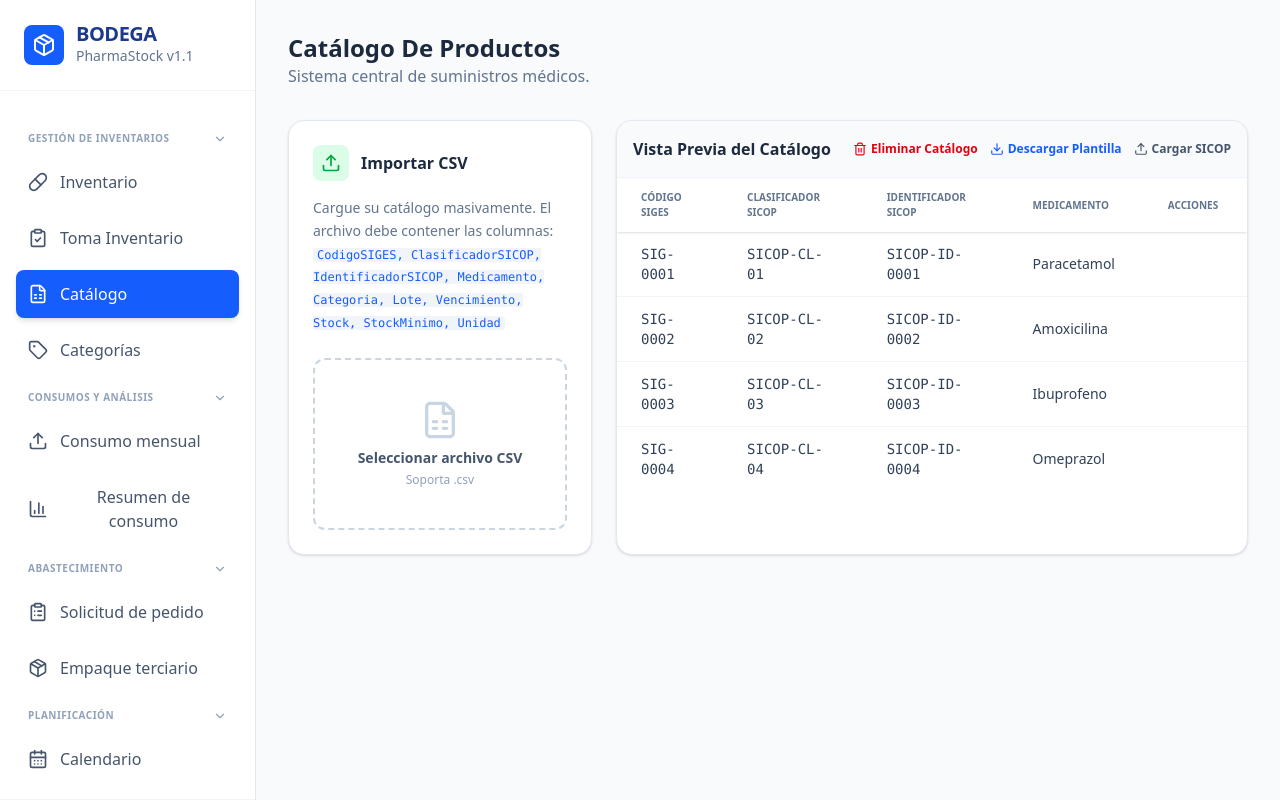
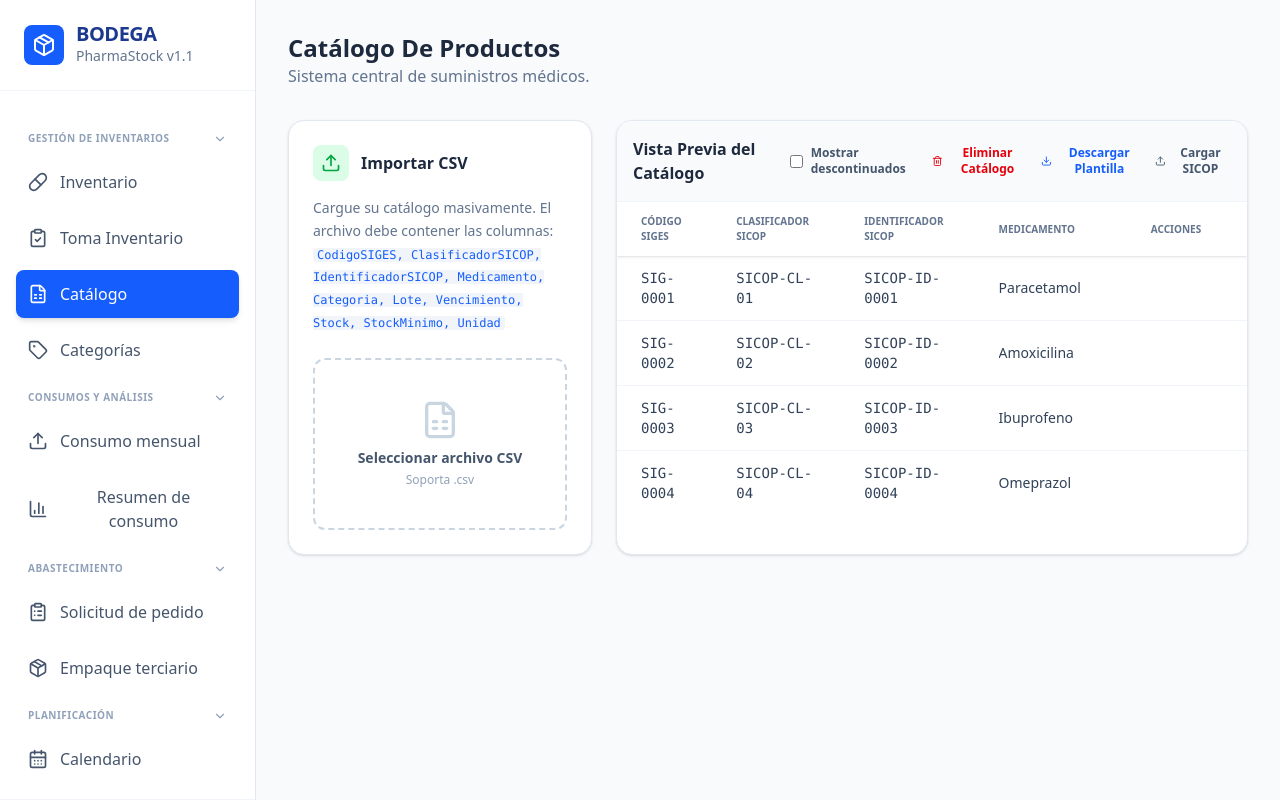
Before and after one commit to davidtencio/bodegapp, a React (Vite) app: page / in a window 1280 px wide. Both pictures are taken after a click on the button "Catálogo". Built offline with nearby package versions, Linux system fonts and the light colour scheme; no server answers.

Commit message:
Catálogo: descontinuar medicamento (soft delete)

```diff
--- a/src/bodega/BodegaApp.jsx
+++ b/src/bodega/BodegaApp.jsx
@@ -81,6 +81,10 @@ export default function BodegaApp() {
   const [isSidebarOpen, setSidebarOpen] = useState(true)
 
   const [medications, setMedications] = useState([])
+  const activeMedications = useMemo(
+    () => (medications ?? []).filter((m) => !m?.discontinued_at),
+    [medications],
+  )
   const [inventorySearch, setInventorySearch] = useState('')
   const [inventoryType, setInventoryType] = useState('772')
   const [hideInventoryNoMovement4m, setHideInventoryNoMovement4m] = useState(false)
@@ -333,7 +337,7 @@ export default function BodegaApp() {
     const daysFactor = Math.max(0, Number(daysToReceipt) || 0) + 4
 
     const byCode = new Map()
-    for (const m of medications ?? []) {
+    for (const m of activeMedications ?? []) {
       const code = String(m?.siges_code || '').trim()
       if (!code) continue
       const existing = byCode.get(code)
@@ -405,16 +409,16 @@ export default function BodegaApp() {
         (Number(b.computed_min_stock) || 0) - (Number(b.stock) || 0) - ((Number(a.computed_min_stock) || 0) - (Number(a.stock) || 0)),
     )
     return results
-  }, [avgMonthlyConsumptionByCode, medications, movementByCodeLast4Months, nextReceiptDate, todayKey])
+  }, [activeMedications, avgMonthlyConsumptionByCode, movementByCodeLast4Months, nextReceiptDate, todayKey])
 
   const stats = useMemo(
     () => ({
-      totalItems: medications.length,
+      totalItems: activeMedications.length,
       lowStockCount: lowStockItems.length,
-      totalStockValue: medications.reduce((acc, curr) => acc + curr.stock, 0),
+      totalStockValue: activeMedications.reduce((acc, curr) => acc + curr.stock, 0),
       recentConsumptions: monthlyBatches[0]?.items?.length || 0,
     }),
-    [medications, lowStockItems, monthlyBatches],
+    [activeMedications, lowStockItems, monthlyBatches],
   )
 
   const filteredInventory = useMemo(() => {
@@ -1150,6 +1154,41 @@ export default function BodegaApp() {
       setAppStatus({
         loading: false,
         message: err?.message ? String(err.message) : 'No se pudo eliminar el medicamento.',
+        type: 'error',
+      })
+    }
+  }
+
+  const toggleDiscontinueMedication = async (med) => {
+    const current = med ? { ...med } : null
+    if (!current?.id) return
+
+    const isDiscontinued = Boolean(current?.discontinued_at)
+    const ok = window.confirm(
+      isDiscontinued
+        ? '¿Desea reactivar este medicamento?'
+        : '¿Desea marcar este medicamento como descontinuado? No se eliminará, solo se ocultará por defecto en Catálogo.',
+    )
+    if (!ok) return
+
+    try {
+      setAppStatus({ loading: true, message: isDiscontinued ? 'Reactivando...' : 'Descontinuando...', type: 'info' })
+      const next = {
+        ...current,
+        discontinued_at: isDiscontinued ? null : new Date().toISOString(),
+      }
+      await store.upsertMedication(next)
+      await reloadMedications()
+      setAppStatus({ loading: false, message: '', type: '' })
+    } catch (err) {
+      const raw = err?.message ? String(err.message) : ''
+      const hint =
+        raw.includes('discontinued_at') && dataProvider === 'supabase' && isSupabaseConfigured
+          ? ' En Supabase falta la columna `discontinued_at`. Ejecuta `supabase/schema.sql` y vuelve a intentar.'
+          : ''
+      setAppStatus({
+        loading: false,
+        message: `${raw || 'No se pudo actualizar el medicamento.'}${hint}`,
         type: 'error',
       })
     }
@@ -2005,6 +2044,7 @@ export default function BodegaApp() {
             onFileChange={processCsv}
             onSicopFileChange={processSicopCsv}
             onEditMedication={openEditMedication}
+            onDiscontinueMedication={toggleDiscontinueMedication}
             onDeleteMedication={deleteMedication}
             onClearCatalog={clearCatalog}
           />
@@ -2096,7 +2136,7 @@ export default function BodegaApp() {
 
         {activeTab === 'order-request' && (
           <OrderRequestView
-            medications={medications}
+            medications={activeMedications}
             months={monthlyBatches}
             tertiaryPackaging={tertiaryPackaging}
             medicationCategories={medicationCategories}
--- a/src/bodega/views/CatalogView.jsx
+++ b/src/bodega/views/CatalogView.jsx
@@ -1,5 +1,5 @@
-import { AlertTriangle, CheckCircle2, Download, Edit2, FileSpreadsheet, Trash2, Upload } from 'lucide-react'
-import { useMemo } from 'react'
+import { AlertTriangle, CheckCircle2, Download, Edit2, FileSpreadsheet, Slash, Trash2, Upload } from 'lucide-react'
+import { useMemo, useState } from 'react'
 
 export default function CatalogView({
   medications,
@@ -12,6 +12,7 @@ export default function CatalogView({
   onFileChange,
   onSicopFileChange,
   onEditMedication,
+  onDiscontinueMedication,
   onDeleteMedication,
   onClearCatalog,
 }) {
@@ -52,6 +53,13 @@ export default function CatalogView({
     const withIdentifier = items.filter((m) => String(m?.sicop_identifier || '').trim()).length
     return { total: items.length, withClassifier, withIdentifier }
   }, [medications])
+
+  const [showDiscontinued, setShowDiscontinued] = useState(false)
+  const visibleMedications = useMemo(() => {
+    const base = sortedMedications ?? []
+    if (showDiscontinued) return base
+    return base.filter((m) => !m?.discontinued_at)
+  }, [showDiscontinued, sortedMedications])
 
   return (
     <div className="space-y-6">
@@ -121,6 +129,15 @@ export default function CatalogView({
           <div className="p-4 border-b border-slate-100 bg-slate-50 flex justify-between items-center">
             <h3 className="font-bold text-slate-800">Vista Previa del Catálogo</h3>
             <div className="flex items-center gap-3">
+              <label className="flex items-center gap-2 text-xs text-slate-600 font-bold select-none">
+                <input
+                  type="checkbox"
+                  checked={showDiscontinued}
+                  onChange={(e) => setShowDiscontinued(e.target.checked)}
+                  className="accent-blue-600"
+                />
+                Mostrar descontinuados
+              </label>
               <button
                 type="button"
                 onClick={() => {
@@ -173,8 +190,11 @@ export default function CatalogView({
                 </tr>
               </thead>
               <tbody className="divide-y divide-slate-100">
-                {sortedMedications.map((item) => (
-                  <tr key={item.id} className="hover:bg-slate-50 transition-colors group">
+                {visibleMedications.map((item) => (
+                  <tr
+                    key={item.id}
+                    className={`hover:bg-slate-50 transition-colors group ${item.discontinued_at ? 'opacity-60' : ''}`}
+                  >
                     <td className="px-6 py-3 text-sm text-slate-700 font-mono">{item.siges_code || '—'}</td>
                     <td className="px-6 py-3 text-sm text-slate-700 font-mono">{item.sicop_classifier || '—'}</td>
                     <td className="px-6 py-3 text-sm text-slate-700 font-mono">{item.sicop_identifier || '—'}</td>
@@ -182,7 +202,14 @@ export default function CatalogView({
                       className="px-6 py-3 text-sm font-medium text-slate-700"
                       title={formatMedicationName(item.name).full}
                     >
-                      {formatMedicationName(item.name).display}
+                      <div className="flex items-center gap-2 min-w-0">
+                        <span className="truncate">{formatMedicationName(item.name).display}</span>
+                        {item.discontinued_at && (
+                          <span className="text-[10px] font-bold uppercase px-2 py-0.5 rounded-full bg-slate-100 text-slate-600 whitespace-nowrap">
+                            Descontinuado
+                          </span>
+                        )}
+                      </div>
                     </td>
                     <td className="px-6 py-3">
                       <div className="flex justify-center space-x-2 opacity-0 group-hover:opacity-100 transition-opacity">
@@ -194,6 +221,15 @@ export default function CatalogView({
                           title="Editar"
                         >
                           <Edit2 size={14} />
+                        </button>
+                        <button
+                          type="button"
+                          onClick={() => onDiscontinueMedication?.(item)}
+                          className="p-1.5 text-slate-400 hover:text-amber-700 hover:bg-amber-50 rounded-lg"
+                          aria-label={item.discontinued_at ? 'Reactivar' : 'Descontinuar'}
+                          title={item.discontinued_at ? 'Reactivar' : 'Descontinuar'}
+                        >
+                          <Slash size={14} />
                         </button>
                         <button
                           type="button"
```
Also changed, not shown: 1 other file (tests, documents, lock files or other folders).
